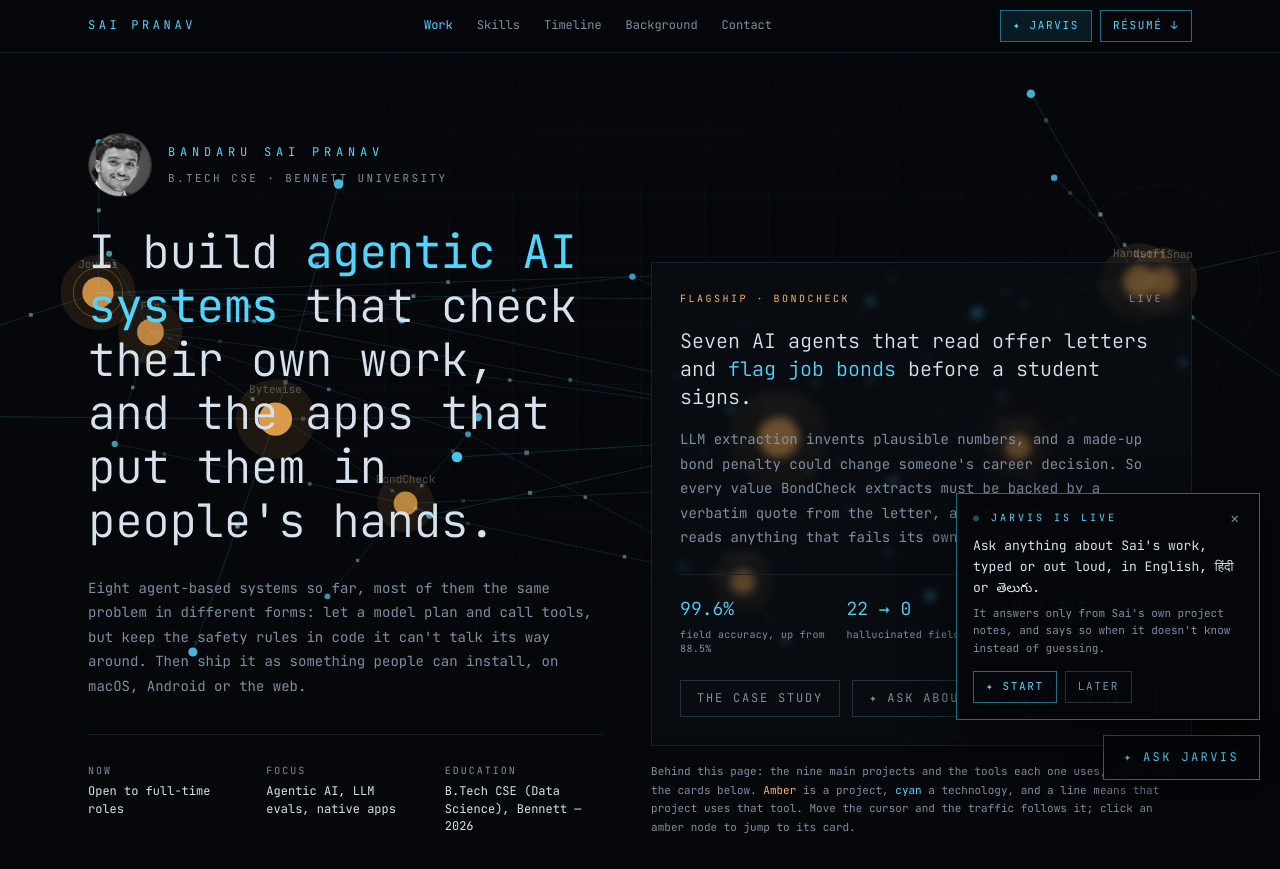
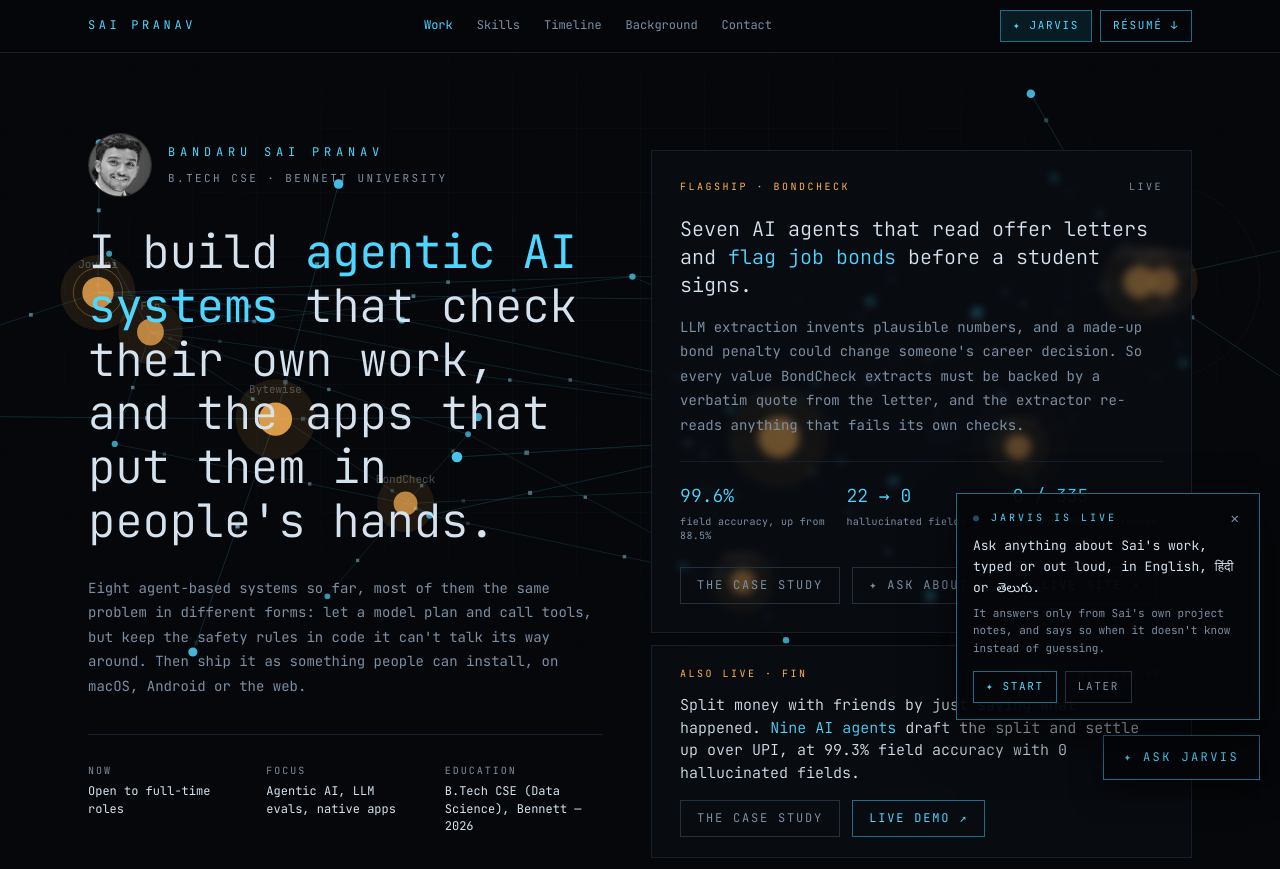
Before and after one commit to SaiPranav13188/SaiPranav13188.github.io, a plain HTML site: page index.html in a window 1280 px wide. Shown: the top 869 px of the page. Drawn offline with Linux system fonts and the light colour scheme.

Commit message:
Hero: add 'Also live' Fin panel under the BondCheck flagship
Co-Authored-By: Claude Opus 5.5 <noreply@anthropic.com>

```diff
--- a/index.html
+++ b/index.html
@@ -163,6 +163,10 @@ summary::-webkit-details-marker { display: none; }
 .feature dt { color: var(--signal); font-size: 18px; font-weight: 300; }
 .feature dd { margin-top: 4px; font-size: 10px; color: var(--muted); line-height: 1.4; letter-spacing: .03em; }
 .feature .btns { margin-top: 24px; }
+.feature.also { margin-top: 12px; padding: 20px 28px; }
+.feature.also h3 { margin-top: 12px; font-size: 15px; font-weight: 300; line-height: 1.5; }
+.feature.also .btns { margin-top: 16px; }
+@media (max-width: 520px) { .feature, .feature.also { padding: 20px; } }
 .caption { margin-top: 16px; font-size: 11px; line-height: 1.7; color: var(--muted); }
 .caption i { font-style: normal; }
 @media (pointer: coarse) { .caption .fine { display: none; } }
@@ -529,6 +533,14 @@ footer svg { width: 16px; height: 16px; display: block; }
               <a href="#bondcheck" class="btn">The case study</a>
               <button type="button" class="btn" data-ask="Tell me about BondCheck. Why should I trust its numbers?">✦ Ask about it</button>
               <a href="https://bondcheck-two.vercel.app" target="_blank" rel="noopener noreferrer" class="btn sig">Live site ↗</a>
+            </div>
+          </div>
+          <div class="feature also">
+            <div class="feature-top"><span class="warm">Also live · Fin</span><span class="muted">Demo · no sign-up</span></div>
+            <h3>Split money with friends by just saying what happened. <span class="signal">Nine AI agents</span> draft the split and settle up over UPI, at 99.3% field accuracy with 0 hallucinated fields.</h3>
+            <div class="btns">
+              <a href="#fin" class="btn">The case study</a>
+              <a href="https://saipranav13188.github.io/fin-showcase/" target="_blank" rel="noopener noreferrer" class="btn sig">Live demo ↗</a>
             </div>
           </div>
           <p class="caption">Behind this page: the nine main projects and the tools each one uses, built from the cards below. <i class="warm">Amber</i> is a project, <i class="signal">cyan</i> a technology, and a line means that project uses that tool.<span class="fine"> Move the cursor and the traffic follows it; click an amber node to jump to its card.</span></p>
```
